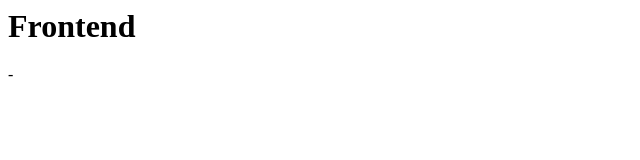
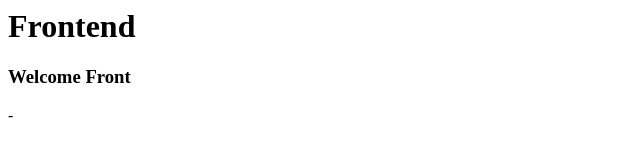
Before and after one commit to DineshkumarK123/Book, a plain HTML site: page index.html in a window 1280 px wide. Shown: the whole page, without its empty margins (0-640 px from the left). Drawn offline with Linux system fonts and the light colour scheme.

Commit message:
Feat:Changes The Frontend welcome

```diff
--- a/index.html
+++ b/index.html
@@ -3,5 +3,6 @@
     </head>
     <body>
         <h1>Frontend</h1>
+        <h3>Welcome Front</h3>
     </body>
 </html>-
```
